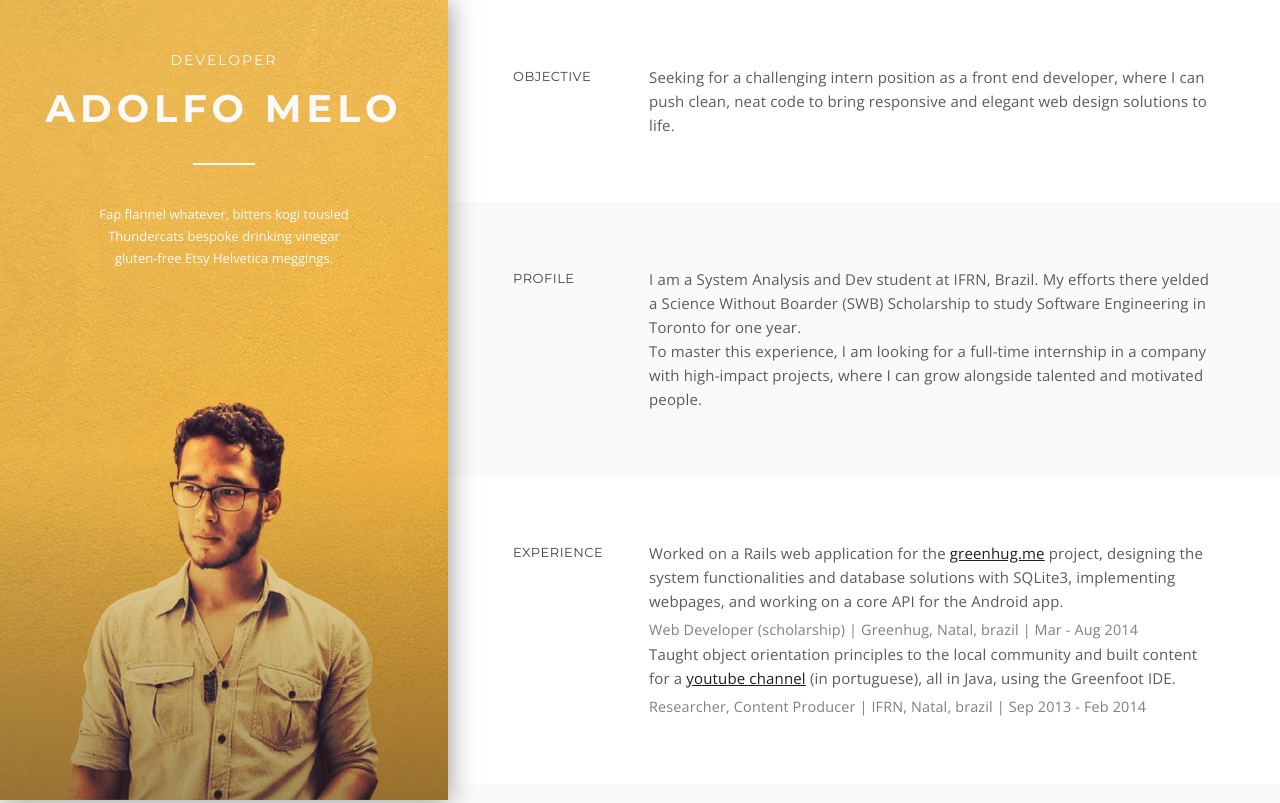
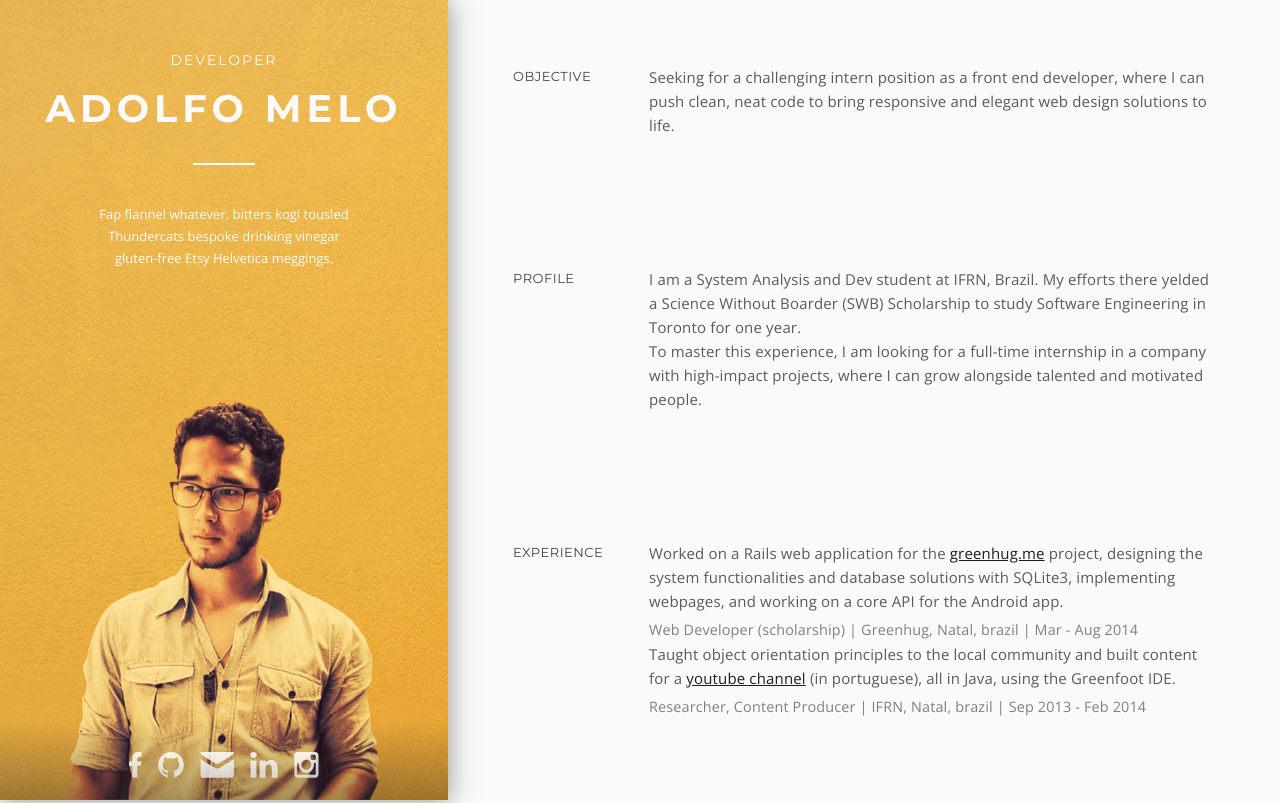
Before and after one commit to 00s/resume, a plain HTML site: page index.html in a window 1280 px wide. Shown: the top 803 px of the page. Drawn offline with nearby package versions, Linux system fonts and the light colour scheme.

Commit message:
add profile links and style

```diff
--- a/css/layout.css
+++ b/css/layout.css
@@ -21,19 +21,14 @@ body{
 #profile-gradient{
 
 	width: 100%;
-	height: 100%;
+	height: 10%;
 	position: absolute;
+	bottom: 0;
 	z-index: 2;
 
 	/* gradient generated by: http://www.cssmatic.com/gradient-generator */
-	background: rgba(38,38,38,0);
-	/* Old Browsers */background: -moz-linear-gradient(top, rgba(38,38,38,0) 57%, rgba(38,38,38,0.41) 100%);
-	 /* FF3.6+ */background: -webkit-gradient(left top, left bottom, color-stop(57%, rgba(38,38,38,0)), color-stop(100%, rgba(38,38,38,0.41)));
-	/* Chrome, Safari4+ */background: -webkit-linear-gradient(top, rgba(38,38,38,0) 57%, rgba(38,38,38,0.41) 100%);
-	 /* Chrome10+,Safari5.1+ */background: -o-linear-gradient(top, rgba(38,38,38,0) 57%, rgba(38,38,38,0.41) 100%);
-	 /* Opera 11.10+ */background: -ms-linear-gradient(top, rgba(38,38,38,0) 57%, rgba(38,38,38,0.41) 100%);
-	 /* IE 10+ */background: linear-gradient(to bottom, rgba(38,38,38,0) 57%, rgba(38,38,38,0.41) 100%);
-	/* W3C */filter: progid:DXImageTransform.Microsoft.gradient( startColorstr='#262626', endColorstr='#262626', GradientType=0 );
+	background-image: linear-gradient(180deg, transparent 0%, rgba(41, 39, 39, 0.39) 100%);
+
 }
 
 #info{
@@ -99,6 +94,30 @@ body{
 #img-profile{
 	height: 50vh;
 	vertical-align: bottom;
+}
+
+#contact-icons{
+	position: absolute;
+	width: 100%;
+	bottom: 2vh;
+	z-index: 999;
+}
+
+#contact-icons ul li{
+
+	display: inline;
+  	list-style-type: none;
+ 	padding-left: 6px;
+  	padding-right: 6px;
+}
+
+#contact-icons ul li a img{
+	height: 3.2vh;
+	opacity: 0.85;
+}
+
+#contact-icons ul li a img:hover{
+	opacity: 1;
 }
 
 .profile-basics {
--- a/index.html
+++ b/index.html
@@ -53,13 +53,34 @@
 				</a>
 			</figure>
 
+			<div id="contact-icons">
+
+				<ul>
+					<li>
+						<a target="_blank" href="https://www.facebook.com/adolfo.m.farias"><img src="assets/icons/facebook.svg" alt="facebook icon"></a>
+					</li>
+					<li>
+						<a target="_blank" href="https://github.com/00s"><img src="assets/icons/github.svg" alt="github icon"></a>
+					</li>
+					<li>
+						<a target="_blank" href="mailto:adf.melo@gmail.com"><img src="assets/icons/email.svg" alt="email icon"></a>
+					</li>
+					<li>
+						<a target="_blank" href="https://www.linkedin.com/in/adfmelo"><img src="assets/icons/linkedin.svg" alt="linkedin icon"></a>
+					</li>
+					<li>
+						<a target="_blank" href="https://instagram.com/adf.melo/"><img src="assets/icons/instagram.svg" alt="instagram icon"></a>
+					</li>
+				</ul>
+			</div>
+
 		</div>
 	</div>
 
 
 	<div id="resume">
 
-		<span class="resume-item animated slideInUp">
+		<div class="resume-item animated slideInUp">
 
 			<div class="subject">
 
@@ -73,9 +94,9 @@
 
 			</div>
 
-		</span>
+		</div>
 
-		<span class="resume-item animated slideInUp">
+		<div class="resume-item animated slideInUp">
 
 			<div class="subject">
 				<h3>PROFILE</h3>
@@ -88,9 +109,9 @@
 				<p>To master this experience, I am looking for a full-time internship in a company with high-impact projects, where I can grow alongside talented and motivated people.  </p>
 			</div>
 
-		</span>
+		</div>
 
-		<span class="resume-item animated slideInUp">
+		<div class="resume-item animated slideInUp">
 
 			<div class="subject">
 				<h3>EXPERIENCE</h3>
@@ -106,9 +127,9 @@
 				<p class="smaller">Researcher, Content Producer | IFRN, Natal, brazil | Sep 2013 - Feb 2014</p>
 			</div>
 
-		</span>
+		</div>
 
-		<span class="resume-item animated slideInUp">
+		<div class="resume-item animated slideInUp">
 			<div class="subject">
 				<h3>EDUCATION</h3>
 			</div>
@@ -122,9 +143,9 @@
 				<p class="smaller">Instituto Federal do Rio Grande do Norte, Natal, Brazil</p>
 			</div>
 
-		</span>
+		</div>
 
-		<span class="resume-item animated slideInUp">
+		<div class="resume-item animated slideInUp">
 
 			<div class="subject">
 				<h3>SKIILS</h3>
@@ -141,7 +162,7 @@
 				</ul>
 			</div>
 
-		</span>
+		</div>
 	</div>
 
 </body>
```
